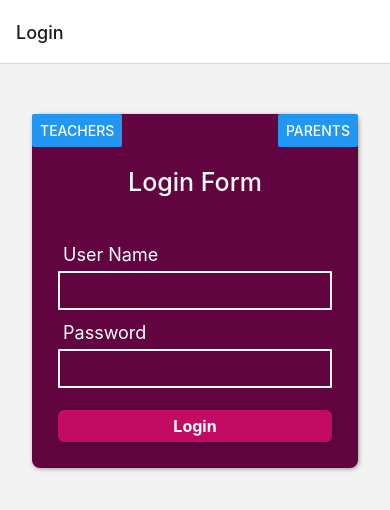
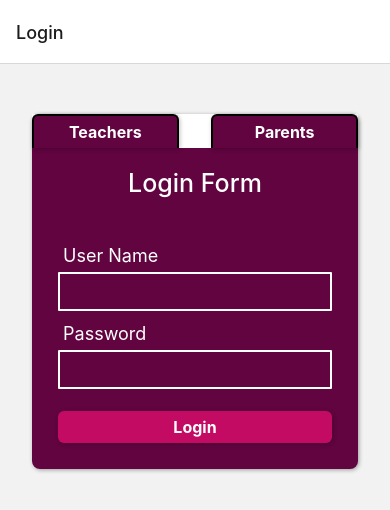
Before and after one commit to Prathima0708/School_Parent_Login, a React Native app: screen /Login in a window 390 px wide. Shown: the top 510 px of the page. Built offline with nearby package versions, Linux system fonts and the light colour scheme.

Commit message:
LoginPageDesignUpdte

```diff
--- /dev/null
+++ b/components/UI/LgButton.js
@@ -0,0 +1,61 @@
+import { useState } from "react";
+import { Pressable, StyleSheet, Text, View } from "react-native";
+import { Colors } from "../constants/styles";
+import { TouchableOpacity } from "react-native";
+
+function LgButton({ children, onPress }) {
+  const [selected, setSelected] = useState(false);
+  return (
+    <Pressable
+      style={({ pressed }) => [styles.button, pressed && styles.pressed ]}
+      onPress={onPress}
+    >
+      <View>
+        <Text style={styles.buttonText}>{children}</Text>
+      </View>
+    </Pressable>
+  //   <View style={{ width: "30%", alignItems: "center", marginTop: 20 }}>
+  //   <TouchableOpacity
+  //     onPress={() => setSelected(selected)}
+  //     style={{ backgroundColor: selected ? "red" : "transparent" }}
+  //   >
+  //     <View>
+  //       <Text style={styles.buttonText}>{children}</Text>
+  //     </View>
+  //   </TouchableOpacity>
+  // </View>
+  );
+}
+
+export default LgButton;
+
+const styles = StyleSheet.create({
+  button: {
+    // borderRadius: 6,
+    borderTopLeftRadius:6,
+    borderTopRightRadius:6,
+    paddingVertical: 6,
+    paddingHorizontal: 12,
+    backgroundColor:Colors.primary800,
+    // elevation: 2,
+    shadowColor: "black",
+    shadowOffset: { width: 1, height: 1 },
+    shadowOpacity: 0.25,
+    shadowRadius: 4,
+    width:'45%',
+    // marginTop:10,
+    borderTopWidth:2,
+    borderRightWidth:2,
+    borderLeftWidth:2
+  },
+  pressed: {
+    opacity: 0.7,
+    backgroundColor:'black'
+  },
+  buttonText: {
+    textAlign: "center",
+    color:'white',
+    fontSize: 16,
+    fontWeight: "bold",
+  },
+});
--- a/screens/Login.js
+++ b/screens/Login.js
@@ -1,4 +1,5 @@
 import { useState } from "react";
+import Test from "../components/UI/LgButton";
 import {
   Alert,
   FlatList,
@@ -13,10 +14,12 @@ import axios from "axios";
 import { Colors } from "../components/constants/styles";
 import { useNavigation } from "@react-navigation/native";
 import WelcomeScreen from "./WelcomeScreen";
+import LgButton from "../components/UI/LgButton";
 
 export var Token, UserId, LoginResponse;
 function Login() {
   const navigation = useNavigation();
+  const [selected, setSelected] = useState(false);
   const [enteredUser, setEnteredUser] = useState("");
   const [enteredPassword, setEnteredPassword] = useState("");
   const [enteredPhone, setEnteredPhone] = useState("");
@@ -84,6 +87,8 @@ function Login() {
   }
   async function toggleParents() {
     setShow(true);
+    setSelected(!selected);
+
     //navigation.navigate("TeachersLogin");
   }
   function userInputHandler(enteredValue) {
@@ -106,12 +111,11 @@ function Login() {
         <View style={styles.select}>
           {/* <Text style={styles.select}>Teachers</Text>
           <Text style={styles.select}>Parents</Text> */}
-          <Btn
-            title="Teachers"
+          <LgButton
             onPress={toggleTeachers}
-            style={styles.btnT}
-          />
-          <Btn title="Parents" style={styles.btnP} onPress={toggleParents} />
+          >Teachers</LgButton>
+          {/* <PrimaryButton onPress={resetInputHandler}>Reset</PrimaryButton> */}
+          <LgButton onPress={toggleParents} >Parents</LgButton>
         </View>
 
         <Text style={styles.mainHeader}>Login Form</Text>
@@ -184,8 +188,9 @@ const styles = StyleSheet.create({
     flexDirection: "row",
     fontSize: 15,
     color: "white",
-    justifyContent: "space-between",
+    justifyContent:"space-between",
     fontWeight: "500",
+    backgroundColor:'white'
     // display:'flex'
     // alignItems:'center',
     // justifyContent:'center'
@@ -203,6 +208,9 @@ const styles = StyleSheet.create({
     marginTop: 20,
     paddingLeft:26,
     paddingRight:26,
+  },
+  selected:{
+    backgroundColor:'grey'
   },
   labels: {
     fontSize: 18,
```
